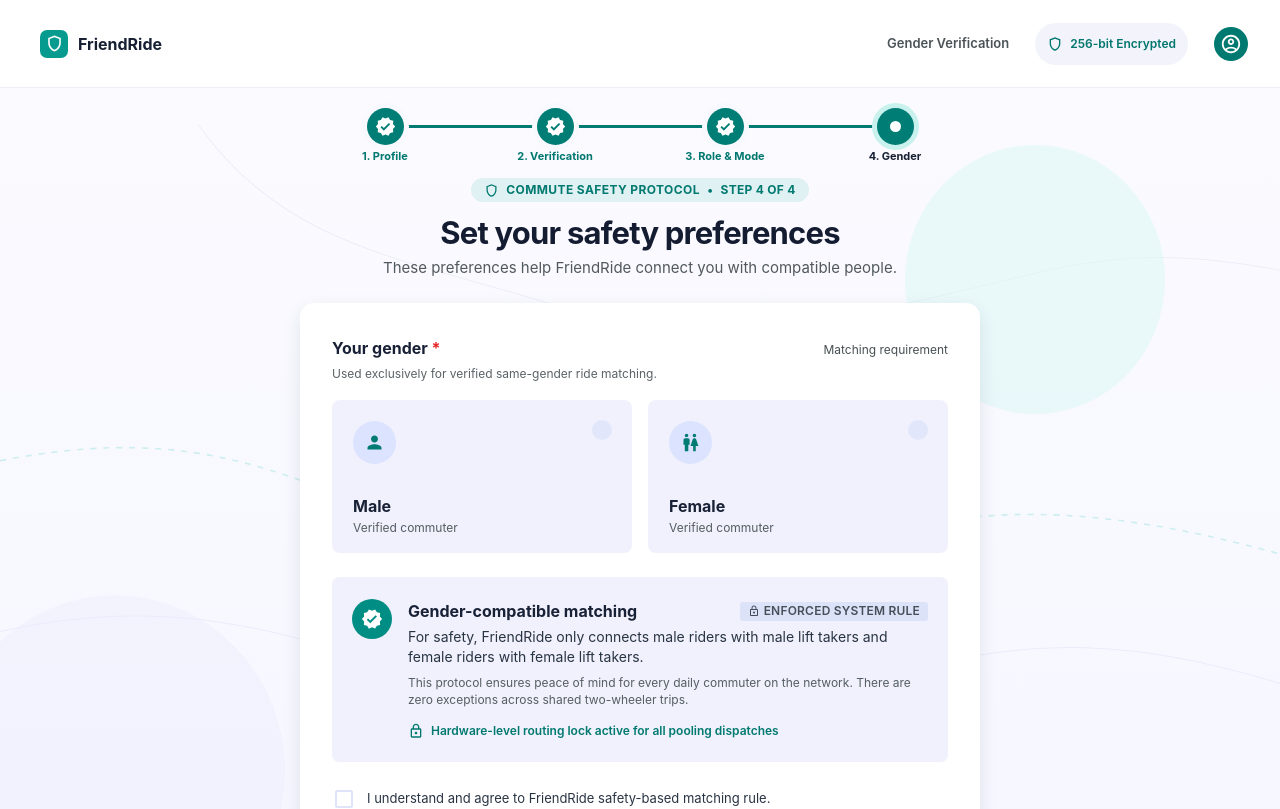
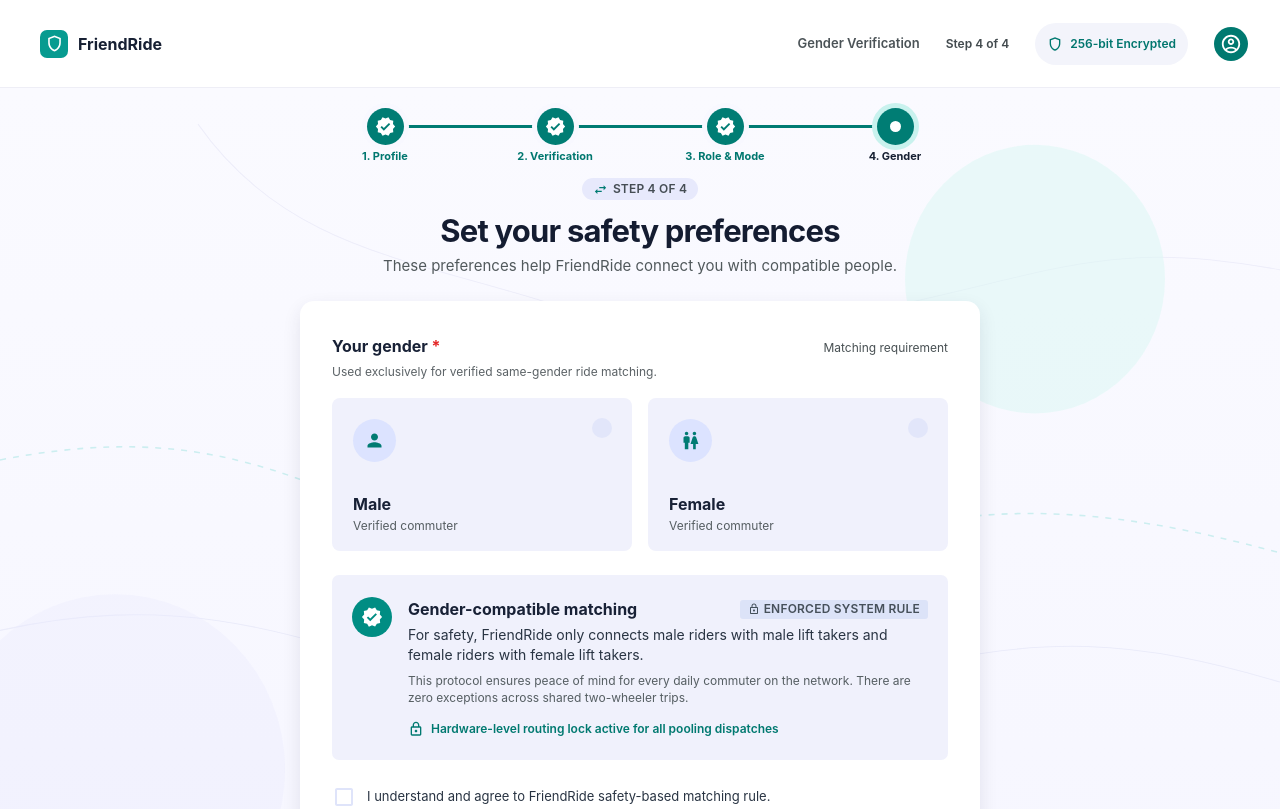
Before and after one commit to barmanakash/Delta, a React (Create React App) app in the folder client/: page /gender in a window 1280 px wide. Shown: the top 809 px of the page. Built offline with nearby package versions, Linux system fonts and the light colour scheme.

Commit message:
fixed bug

```diff
--- a/client/src/gender/gender.js
+++ b/client/src/gender/gender.js
@@ -18,6 +18,7 @@ import ArrowBackIcon from "@mui/icons-material/ArrowBack";
 import HelpOutlinedIcon from "@mui/icons-material/HelpOutlined";
 import AccountCircleOutlinedIcon from "@mui/icons-material/AccountCircleOutlined";
 import { Link as RouterLink, useNavigate } from "react-router-dom";
+import SwapHorizIcon from "@mui/icons-material/SwapHoriz";
 
 const API_BASE_URL = "http://localhost:8000";
 
@@ -184,6 +185,15 @@ export default function Gender() {
             }}
           >
             Gender Verification
+          </Typography>
+          <Typography
+            style={{
+              fontSize: 12,
+              color: "#424a4e",
+              fontWeight: 600,
+            }}
+          >
+            Step 4 of 4
           </Typography>
           <Box
             style={{
@@ -435,59 +445,36 @@ export default function Gender() {
             </Box>
           </Box>
         </Box>
-
-        {/* TOP BADGE */}
         <Box
-          className="gd-badge"
           style={{
-            position: "relative",
-            height: 24,
-            padding: "0 13px",
-            borderRadius: 13,
-            background: "#dff1f2",
-            display: "flex",
+            display: "inline-flex",
             alignItems: "center",
-            gap: 7,
+            gap: 5,
+            height: 22,
+            padding: "0 11px",
+            borderRadius: 12,
+            background: "#e7e9fc",
           }}
         >
-          <ShieldOutlinedIcon
+          <SwapHorizIcon
             style={{
+              color: "#007b73",
               fontSize: 15,
-              color: "#007970",
             }}
           />
 
           <Typography
             style={{
               fontSize: 12,
-              fontWeight: 700,
-              color: "#007970",
-              letterSpacing: "0.4px",
-            }}
-          >
-            COMMUTE SAFETY PROTOCOL
-          </Typography>
-
-          <Typography
-            style={{
-              color: "#007970",
-              fontSize: 12,
-            }}
-          >
-            •
-          </Typography>
-
-          <Typography
-            style={{
-              fontSize: 12,
-              fontWeight: 700,
-              color: "#007970",
-              letterSpacing: "0.3px",
+              fontWeight: 600,
+              color: "#454d54",
+              letterSpacing: "0.2px",
             }}
           >
             STEP 4 OF 4
           </Typography>
         </Box>
+
 
         {/* TITLE */}
         <Typography
```
